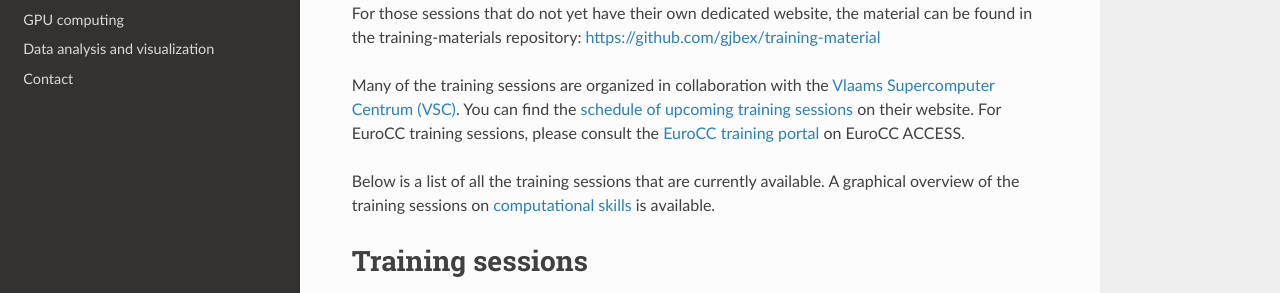
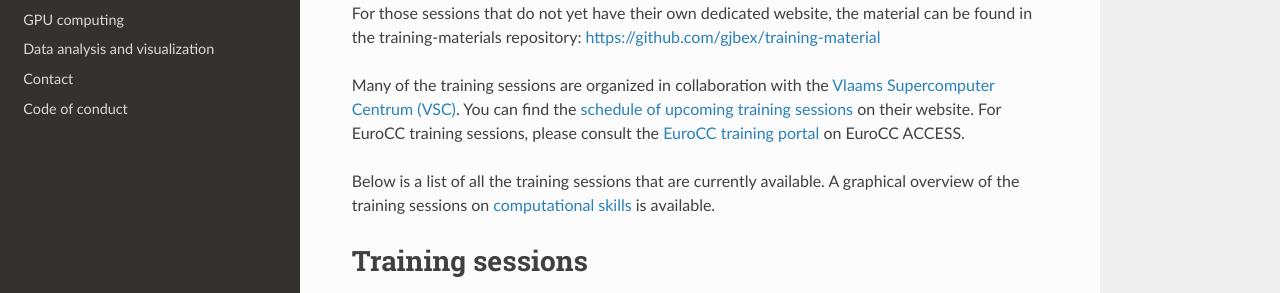
Before and after one commit to gjbex/Training-sessions, an MkDocs documentation site: the page built from docs/index.md, in a window 1280 px wide. Shown: the part 398-691 px from the top of the page. Built offline with MkDocs 1.6.1, drawn with Linux system fonts in a browser that asks for light colours; nearby versions of some CDN libraries.

Commit message:
Add code of conduct page to index

```diff
--- a/mkdocs.yml
+++ b/mkdocs.yml
@@ -15,6 +15,7 @@ nav:
 - GPU computing: 'gpu_computing.md'
 - Data analysis and visualization: 'data_analysis_and_visualization.md'
 - Contact: 'contact.md'
+- Code of conduct: 'code_of_conduct.md'
   # site_dir: html_docs/training_sessions
 theme: readthedocs
 plugins:
```
